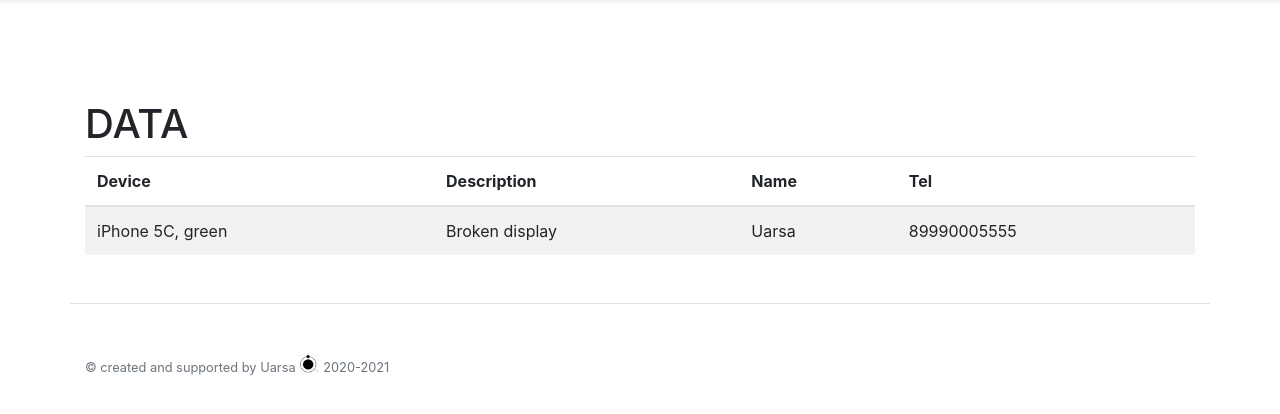
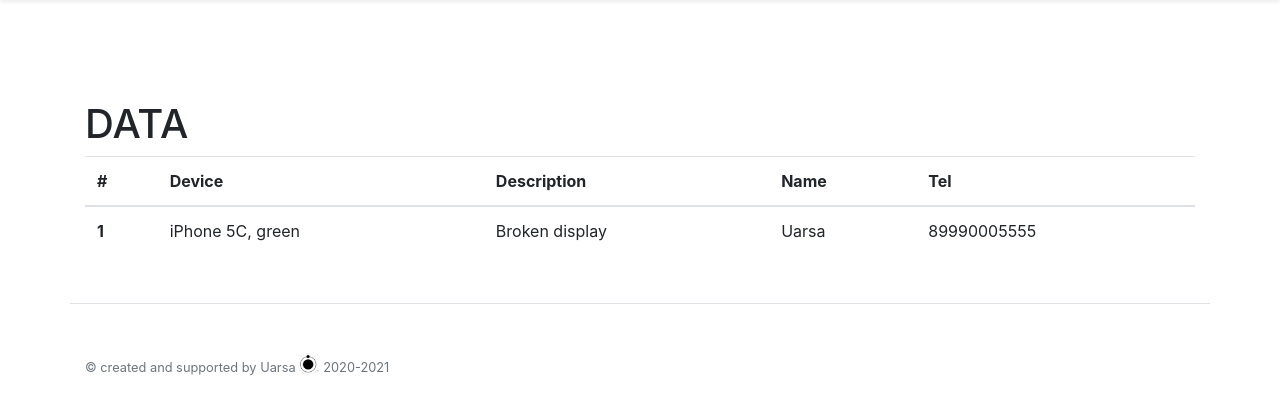
Before and after one commit to Uarsa/blog, a Flask app: template templates/postscopy.html in a window 1280 px wide. Shown: the part 87-501 px from the top of the page. Run offline with Flask 2, Linux system fonts and the light colour scheme; the template is opened without the code that fills it: values that come from a table or form of the project are taken from there, others are empty; data comes from the database, SQL or seed files in the repository; some libraries are stand-ins or nearby versions.

Commit message:
Update postscopy.html

```diff
--- a/templates/postscopy.html
+++ b/templates/postscopy.html
@@ -11,12 +11,13 @@ All data
 <!--p><small>{{ el.date.date() }}</small></p-->
 <!--a href="/posts/{{ el.id }}" class="btn btn-outline-primary">Details</a-->
 
-{% if articles|length > 0 %}
-    {% for el in articles %}
 
-<table class="table table-striped">
+
+<table class="table">
+
   <thead>
     <tr>
+      <th scope="col">#</th>
       <th scope="col">Device</th>
       <th scope="col">Description</th>
       <th scope="col">Name</th>
@@ -24,15 +25,22 @@ All data
     </tr>
   </thead>
 
+
+
   <tbody>
 
+ {% if articles|length > 0 %}
+    {% for el in articles %}
 
        <tr>
+          <th scope="row">1</th>
           <td>{{ el.device }}</td>
           <td>{{ el.description }}</td>
-                <td>{{ el.name  }}</td>
+          <td>{{ el.name }}</td>
           <td>{{ el.tel }}</td>
         </tr>
+
+
   </tbody>
 
 </table>
```
Lines whose indentation alone changed are shown as unchanged.
